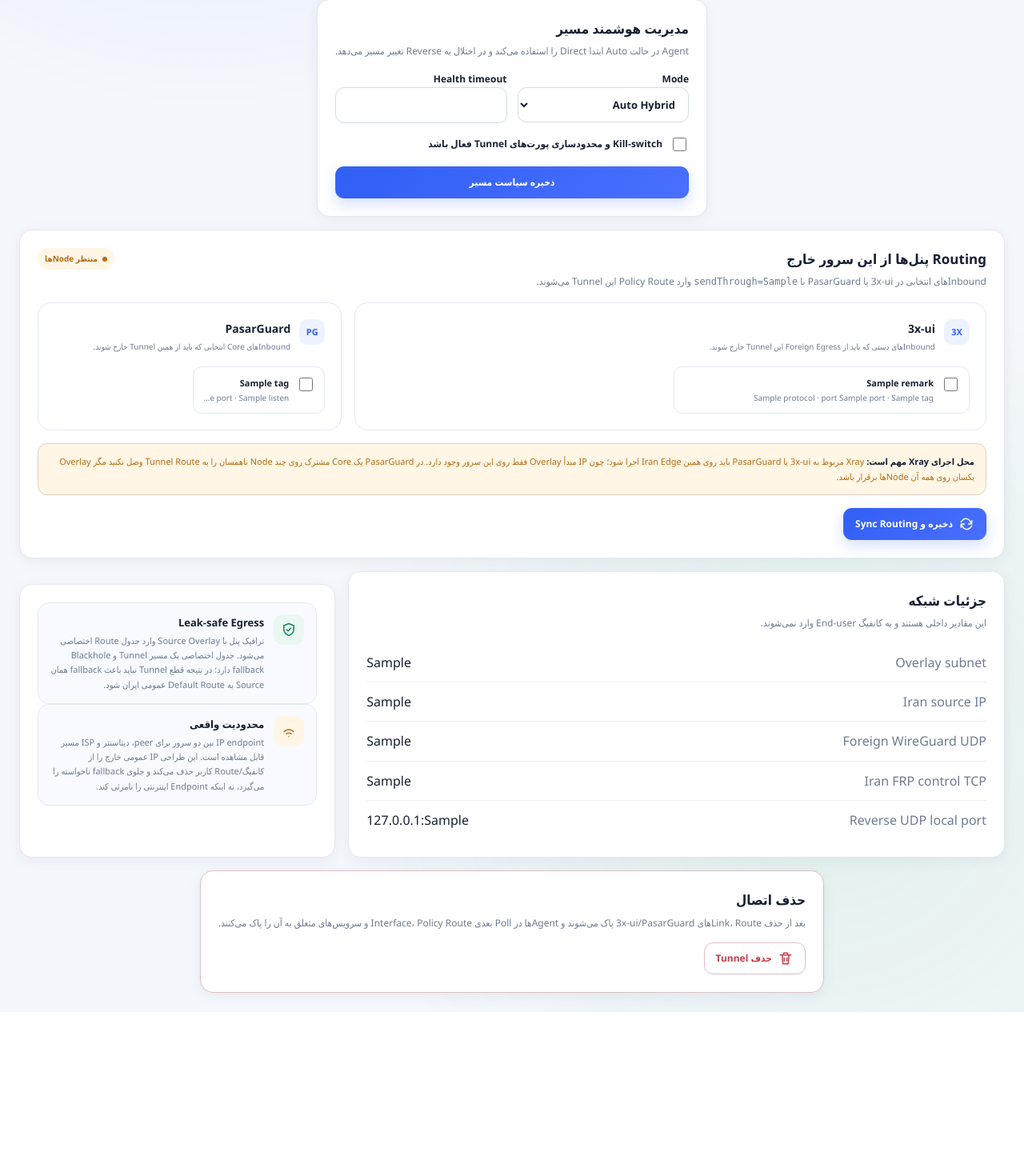
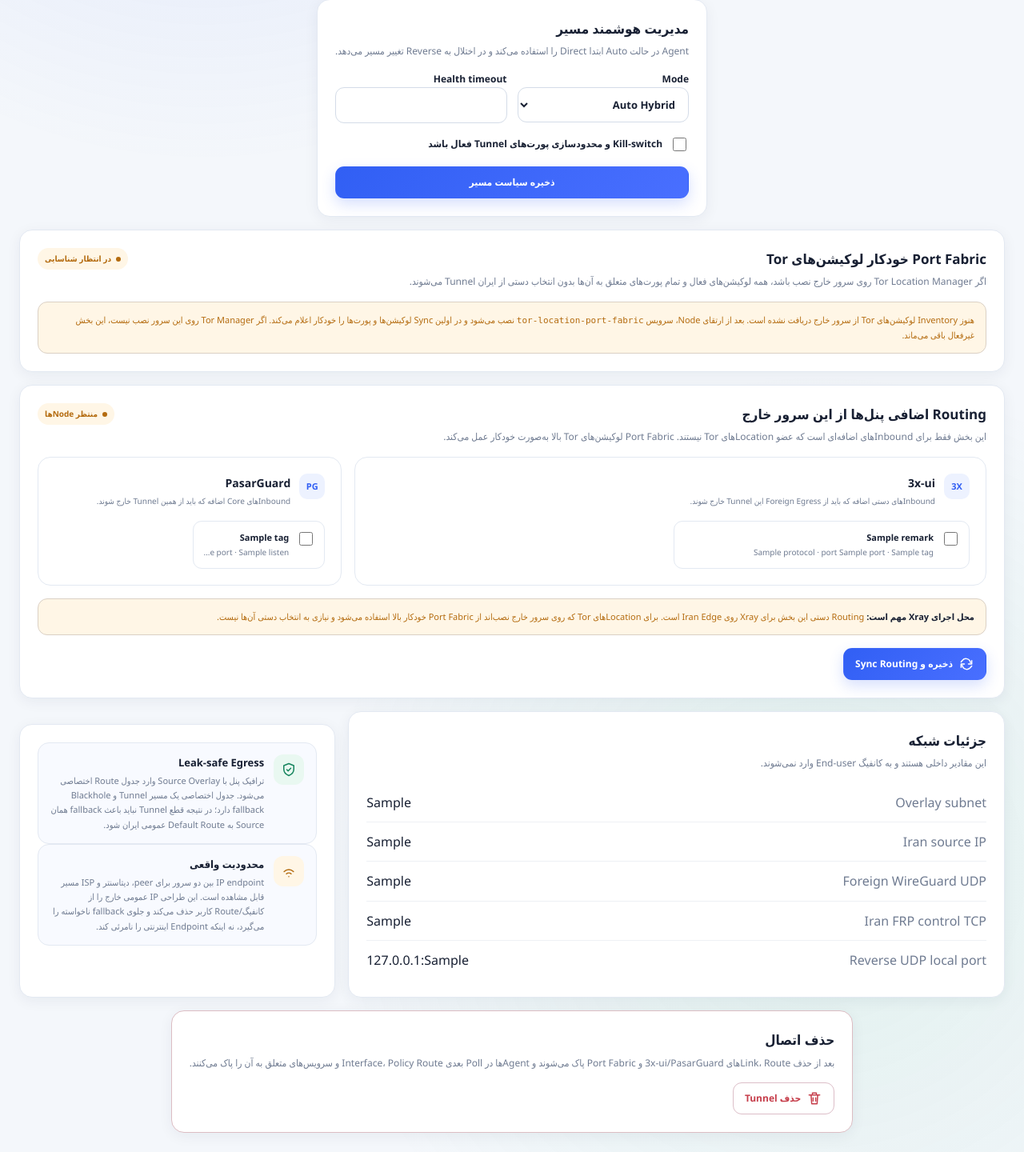
Before and after one commit to hazhanhasani/tor, a Flask app: template torpanel/templates/tunnel_detail.html in a window 1280 px wide. Shown: the part 903-2343 px from the top of the page at 80% size. Before the commit the page ends 2168 px from the top, so only its background shows below. Run offline with Flask 3, Linux system fonts and the light colour scheme; the template is opened without the code that fills it: most values are stand-ins (such as "Sample title", 1, 10 or a date in 2020); parts of the project's set-up code (start-up, migrations or seed data) failed here and were passed over.

Commit message:
Show automatic all-location Tor port fabric in tunnel UI

```diff
--- a/torpanel/templates/tunnel_detail.html
+++ b/torpanel/templates/tunnel_detail.html
@@ -74,13 +74,37 @@
 </section>
 
 <section class="panel" style="margin-top:16px">
-  <div class="section-title"><div><h2>Routing پنل‌ها از این سرور خارج</h2><p>Inboundهای انتخابی در 3x-ui یا PasarGuard با <code>sendThrough={{ link.iran_overlay_ip }}</code> وارد Policy Route این Tunnel می‌شوند.</p></div><span class="status {{ 'ok' if link.ready else 'warn' }}">{{ 'آماده Routing' if link.ready else 'منتظر Nodeها' }}</span></div>
+  <div class="section-title">
+    <div><h2>Port Fabric خودکار لوکیشن‌های Tor</h2><p>اگر Tor Location Manager روی سرور خارج نصب باشد، همه لوکیشن‌های فعال و تمام پورت‌های متعلق به آن‌ها بدون انتخاب دستی از ایران Tunnel می‌شوند.</p></div>
+    <span class="status {{ 'ok' if foreign_tor_inventory.installed else 'warn' }}">{{ 'فعال' if foreign_tor_inventory.installed else 'در انتظار شناسایی' }}</span>
+  </div>
+  {% if foreign_tor_inventory.installed %}
+    <div class="metric-grid compact" style="margin-bottom:14px">
+      <div class="metric-card"><span>نسخه Tor Manager</span><strong>{{ foreign_tor_inventory.version or '—' }}</strong></div>
+      <div class="metric-card"><span>لوکیشن فعال</span><strong>{{ foreign_tor_inventory.location_count or 0 }}</strong></div>
+      <div class="metric-card"><span>پورت Tunnel شده</span><strong>{{ foreign_tor_inventory.port_count or 0 }}</strong></div>
+    </div>
+    {% if foreign_tor_inventory.locations %}
+      <div class="checks">
+      {% for item in foreign_tor_inventory.locations %}
+        <div class="check row"><span><b>{{ item.country_code }} · {{ item.name }}</b><small>{{ item.slug }} · پورت‌ها: {{ item.ports|join(', ') if item.ports else 'بدون پورت عمومی' }}</small></span></div>
+      {% endfor %}
+      </div>
+    {% endif %}
+    <div class="callout success" style="margin-top:12px"><strong>Automatic all-port mode:</strong> پورت Gateway، Inbound مدیریت‌شده 3x-ui و Inboundهای 3x-ui/PasarGuard متصل به هر Location به‌صورت خودکار شناسایی می‌شوند. TCP و UDP همان شماره پورت از Iran Edge با DNAT/SNAT از Overlay به سرور خارج می‌روند. SOCKS داخلی Tor عمداً روی 127.0.0.1 باقی می‌ماند و عمومی نمی‌شود.</div>
+  {% else %}
+    <div class="callout warning">هنوز Inventory لوکیشن‌های Tor از سرور خارج دریافت نشده است. بعد از ارتقای Node، سرویس <code>tor-location-port-fabric</code> نصب می‌شود و در اولین Sync لوکیشن‌ها و پورت‌ها را خودکار اعلام می‌کند. اگر Tor Manager روی این سرور نصب نیست، این بخش غیرفعال باقی می‌ماند.</div>
+  {% endif %}
+</section>
+
+<section class="panel" style="margin-top:16px">
+  <div class="section-title"><div><h2>Routing اضافی پنل‌ها از این سرور خارج</h2><p>این بخش فقط برای Inboundهای اضافه‌ای است که عضو Locationهای Tor نیستند. Port Fabric لوکیشن‌های Tor بالا به‌صورت خودکار عمل می‌کند.</p></div><span class="status {{ 'ok' if link.ready else 'warn' }}">{{ 'آماده Routing' if link.ready else 'منتظر Nodeها' }}</span></div>
   {% for error in provider_errors %}<div class="callout warning" style="margin-bottom:10px">{{ error }}</div>{% endfor %}
   <form method="post" action="{{ url_for('tunnels.tunnel_routing', link_uuid=link.uuid) }}" class="stack">
     <input type="hidden" name="_csrf" value="{{ csrf_token() }}">
     <div class="section-grid">
       <div class="form-section">
-        <div class="form-section-title"><span class="form-section-number">3X</span><div><h3>3x-ui</h3><p>Inboundهای دستی که باید از Foreign Egress این Tunnel خارج شوند.</p></div></div>
+        <div class="form-section-title"><span class="form-section-number">3X</span><div><h3>3x-ui</h3><p>Inboundهای دستی اضافه که باید از Foreign Egress این Tunnel خارج شوند.</p></div></div>
         {% if xui_inbounds %}
           <div class="checks">
           {% for item in xui_inbounds %}
@@ -91,7 +115,7 @@
       </div>
 
       <div class="form-section">
-        <div class="form-section-title"><span class="form-section-number">PG</span><div><h3>PasarGuard</h3><p>Inboundهای Core انتخابی که باید از همین Tunnel خارج شوند.</p></div></div>
+        <div class="form-section-title"><span class="form-section-number">PG</span><div><h3>PasarGuard</h3><p>Inboundهای Core اضافه که باید از همین Tunnel خارج شوند.</p></div></div>
         {% if pasarguard_inbounds %}
           <div class="checks">
           {% for item in pasarguard_inbounds %}
@@ -101,7 +125,7 @@
         {% else %}<div class="callout">PasarGuard تنظیم نشده یا Core انتخابی Inbound قابل خواندن ندارد.</div>{% endif %}
       </div>
     </div>
-    <div class="callout warning"><strong>محل اجرای Xray مهم است:</strong> Xray مربوط به 3x-ui یا PasarGuard باید روی همین Iran Edge اجرا شود؛ چون IP مبدأ Overlay فقط روی این سرور وجود دارد. در PasarGuard یک Core مشترک روی چند Node ناهمسان را به Tunnel Route وصل نکنید مگر Overlay یکسان روی همه آن Nodeها برقرار باشد.</div>
+    <div class="callout warning"><strong>محل اجرای Xray مهم است:</strong> Routing دستی این بخش برای Xray روی Iran Edge است. برای Locationهای Tor که روی سرور خارج نصب‌اند از Port Fabric خودکار بالا استفاده می‌شود و نیازی به انتخاب دستی آن‌ها نیست.</div>
     <div class="actions"><button class="button primary" type="submit">{{ icon('sync') }} ذخیره و Sync Routing</button></div>
   </form>
 </section>
@@ -124,7 +148,7 @@
 </div>
 
 <section class="panel danger-zone" style="margin-top:16px">
-  <div class="section-title"><div><h2>حذف اتصال</h2><p>بعد از حذف Link، Routeهای 3x-ui/PasarGuard پاک می‌شوند و Agentها در Poll بعدی Interface، Policy Route و سرویس‌های متعلق به آن را پاک می‌کنند.</p></div></div>
+  <div class="section-title"><div><h2>حذف اتصال</h2><p>بعد از حذف Link، Routeهای 3x-ui/PasarGuard و Port Fabric پاک می‌شوند و Agentها در Poll بعدی Interface، Policy Route و سرویس‌های متعلق به آن را پاک می‌کنند.</p></div></div>
   <form method="post" action="{{ url_for('tunnels.tunnel_delete', link_uuid=link.uuid) }}" onsubmit="return confirm('این Tunnel حذف شود؟')"><input type="hidden" name="_csrf" value="{{ csrf_token() }}"><button class="button danger" type="submit">{{ icon('trash') }} حذف Tunnel</button></form>
 </section>
 {% endblock %}
```
